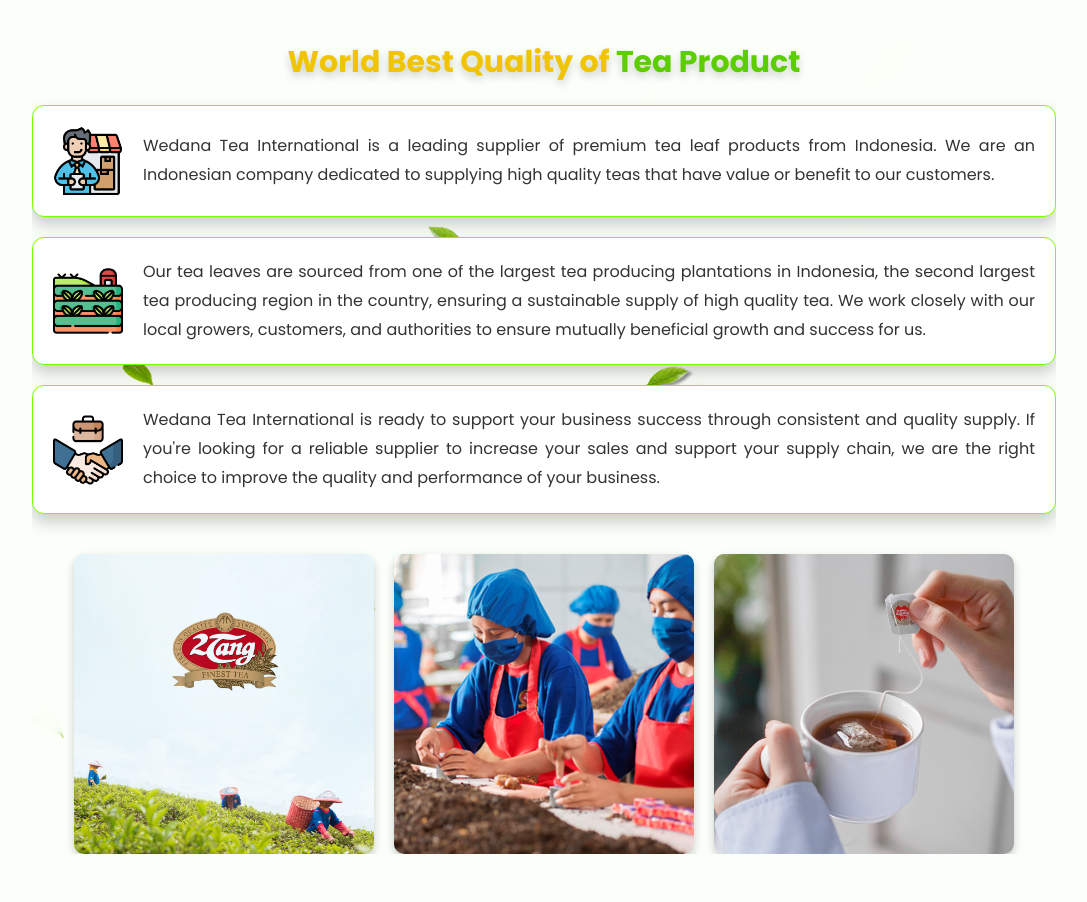
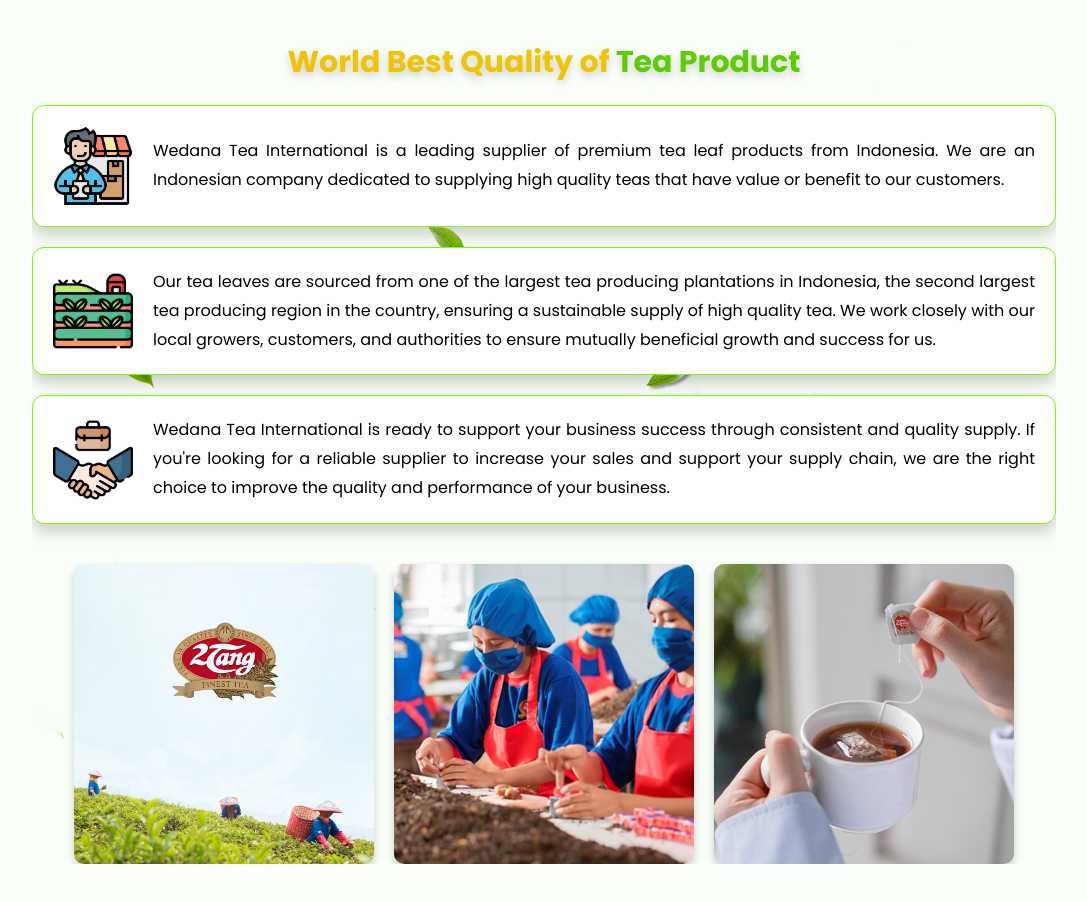
Before and after one commit to syawal07/WedanaTea, a plain HTML site: page index.html in a window 1280 px wide. Shown: the part 840-1742 px from the top of the page, without its empty margins (96-1183 px from the left). Drawn offline with Linux system fonts and the light colour scheme.

Commit message:
first commit

```diff
--- a/css/contact.css
+++ b/css/contact.css
@@ -341,7 +341,7 @@ section{
   line-height: 1.6;
   margin-bottom: 1.5rem;
   text-align: justify;
-  max-width: 800px;
+  max-width: 1000px;
   margin-left: auto;
   margin-right: auto;
   position: relative;
@@ -353,8 +353,8 @@ section{
   left: 0;
   top: 50%;
   transform: translateY(-50%);
-  width: 6rem; /* Adjust icon size */
-  height: 6rem; /* Adjust icon size */
+  width: 8rem; /* Adjust icon size */
+  height: 8rem; /* Adjust icon size */
   background-size: cover;
   background-repeat: no-repeat;
 }
--- a/css/produk1.css
+++ b/css/produk1.css
@@ -317,8 +317,8 @@ section{
 }
 
 .card-icon {
-  width: 60px;
-  height: 60px;
+  width: 80px;
+  height: 80px;
   background-size: contain;
   background-repeat: no-repeat;
   background-position: center;
@@ -461,7 +461,7 @@ section{
 .close {
   color: #000000;
   float: right;
-  font-size: 1.5rem;
+  font-size: 3rem;
   font-weight: bold;
 }
 
@@ -502,6 +502,30 @@ section{
 .modal-content li:hover {
   transform: translateX(10px); /* Slightly move the list item on hover */
   color: #5BCD00; /* Change text color on hover */
+}
+/* Responsive Styles */
+@media (max-width: 768px) {
+  .modal-content {
+    width: 95%; /* Increase width on smaller screens for better usability */
+    margin: 10% auto; /* Adjust margin for better centering */
+  }
+
+  .modal-content img {
+    max-height: 250px; /* Reduce max height on smaller screens */
+  }
+
+  .modal-content li {
+    font-size: 1rem; /* Adjust font size for better readability on small screens */
+    padding-left: 20px; /* Adjust padding for smaller screen */
+  }
+
+  .modal-content li::before {
+    font-size: 1rem; /* Adjust bullet size for smaller screens */
+  }
+
+  .close {
+    font-size: 3rem; /* Slightly smaller close button on small screens */
+  }
 }
 /* Responsive Styling */
 @media (max-width: 768px) {
--- a/css/produk2.css
+++ b/css/produk2.css
@@ -272,58 +272,7 @@ section{
 
 
 
-.card {
-  display: flex;
-  align-items: center; /* Center items vertically */
-  background-color: #FBFFF9;
-  border: 1px solid #77ff00;
-  border-radius: 12px;
-  box-shadow: 0 4px 8px rgba(0, 0, 0, 0.1);
-  margin-bottom: 20px;
-  overflow: hidden;
-  max-width: 1200px; /* Increase max-width to make card wider */
-  width: 100%;
-  padding: 20px;
-  box-sizing: border-box; /* Ensure padding is included in width calculation */
-}
-
-.card-icon {
-  width: 60px;
-  height: 60px;
-  background-size: contain;
-  background-repeat: no-repeat;
-  background-position: center;
-  flex-shrink: 0;
-  display: flex;
-  align-items: center; /* Center the icon vertically within its container */
-  justify-content: center; /* Center the icon horizontally within its container */
-  margin-right: 10px; /* Increase space between icon and text */
-  transform: translateX(10px); /* Adjust icon position slightly to the right */
-  margin-bottom: 20px;
-}
-
-.icon-1-card .card-icon {
-  background-image: url('../images/tea.png'); /* Path to the icon for the first card */
-}
-
-.icon-2-card .card-icon {
-  background-image: url('../images/branding.png'); /* Path to the icon for the second card */
-}
-
-.card-content {
-  padding: 15px;
-  flex: 1;
-}
-
-.card-content p {
-  font-size: 1.5rem;
-  color: #000000;
-  margin-bottom: 20px;
-  line-height: 1.6;
-  text-align: justify;
-}
-
-/* Raw Material Products Styles */
+/* Raw Material Products Section */
 #raw-material-products {
   padding: 100px 20px; /* Adjusted padding for better spacing */
   background-image: url("../images/advantages-leaves-left.png");
@@ -364,14 +313,59 @@ section{
   margin-right: auto; /* Center the subtitle with automatic margins */
 }
 
-/* Raw Material Content Styling */
-.raw-material-content {
+/* Raw Material Card Styles */
+.card {
   display: flex;
-  flex-direction: column;
-  gap: 3rem;
+  align-items: center; /* Center items vertically */
+  background-color: #FBFFF9;
+  border: 1px solid #77ff00;
+  border-radius: 12px;
+  box-shadow: 0 4px 8px rgba(0, 0, 0, 0.1);
+  margin-bottom: 20px;
+  overflow: hidden;
+  max-width: 1200px; /* Increase max-width to make card wider */
+  width: 100%;
+  padding: 20px;
+  box-sizing: border-box; /* Ensure padding is included in width calculation */
 }
 
-/* Raw Material Card Styles */
+.card-icon {
+  width: 80px;
+  height: 80px;
+  background-size: contain;
+  background-repeat: no-repeat;
+  background-position: center;
+  flex-shrink: 0;
+  display: flex;
+  align-items: center; /* Center the icon vertically within its container */
+  justify-content: center; /* Center the icon horizontally within its container */
+  margin-right: 10px; /* Increase space between icon and text */
+  transform: translateX(10px); /* Adjust icon position slightly to the right */
+  margin-bottom: 20px;
+}
+
+.icon-1-card .card-icon {
+  background-image: url('../images/tea.png'); /* Path to the icon for the first card */
+}
+
+.icon-2-card .card-icon {
+  background-image: url('../images/branding.png'); /* Path to the icon for the second card */
+}
+
+.card-content {
+  padding: 15px;
+  flex: 1;
+}
+
+.card-content p {
+  font-size: 1.5rem;
+  color: #000000;
+  margin-bottom: 20px;
+  line-height: 1.6;
+  text-align: justify;
+}
+
+/* Raw Material Card Content Styling */
 .raw-material-card {
   display: flex;
   flex-direction: row;
@@ -463,6 +457,7 @@ section{
     margin-top: 20px; /* Adjust the top margin for more space below the navbar */
     font-size: 2.5rem; /* Decrease font size for smaller screens if needed */
   }
+
   .card {
     flex-direction: column;
     text-align: center;
@@ -518,8 +513,6 @@ section{
     font-size: 1.5rem; /* Slightly larger font size on small screens */
   }
 }
-
-
 
 /* Supported & Certified Section */
 .footer-info-col {
--- a/css/style.css
+++ b/css/style.css
@@ -515,8 +515,8 @@ section{
 }
 
 .card-icon {
-  width: 70px;
-  height: 70px;
+  width: 80px;
+  height: 80px;
   background-size: contain;
   background-repeat: no-repeat;
   background-position: center;
@@ -541,7 +541,7 @@ section{
 
 .card-content p {
   font-size: 1.6rem;
-  color: #333;
+  color: #000000;
   line-height: 1.8;
   text-align: justify;
 }
@@ -731,7 +731,7 @@ section{
 .close {
   color: #000000;
   float: right;
-  font-size: 1.5rem;
+  font-size: 3rem;
   font-weight: bold;
 }
 
@@ -772,6 +772,30 @@ section{
 .modal-content li:hover {
   transform: translateX(10px); /* Slightly move the list item on hover */
   color: #5BCD00; /* Change text color on hover */
+}
+/* Responsive Styles */
+@media (max-width: 768px) {
+  .modal-content {
+    width: 95%; /* Increase width on smaller screens for better usability */
+    margin: 10% auto; /* Adjust margin for better centering */
+  }
+
+  .modal-content img {
+    max-height: 250px; /* Reduce max height on smaller screens */
+  }
+
+  .modal-content li {
+    font-size: 1rem; /* Adjust font size for better readability on small screens */
+    padding-left: 20px; /* Adjust padding for smaller screen */
+  }
+
+  .modal-content li::before {
+    font-size: 1rem; /* Adjust bullet size for smaller screens */
+  }
+
+  .close {
+    font-size: 3rem; /* Slightly smaller close button on small screens */
+  }
 }
 
 /* Responsive Styling */
```
Also changed, not shown: produk2.html (+8 -9 lines).
